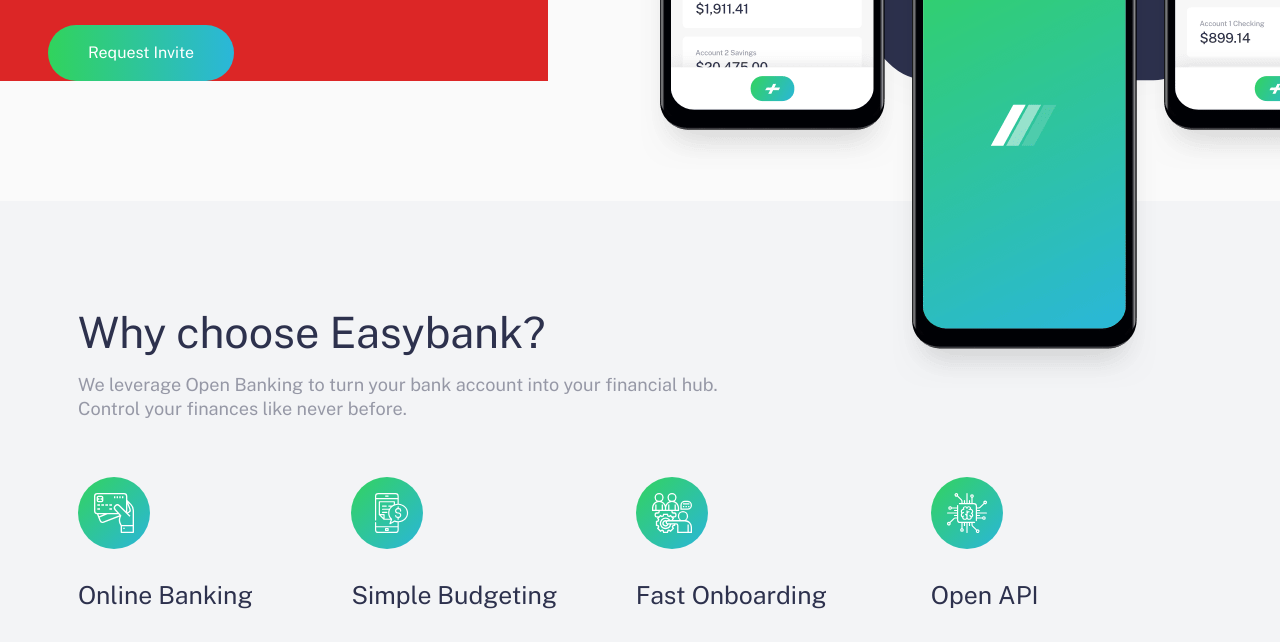
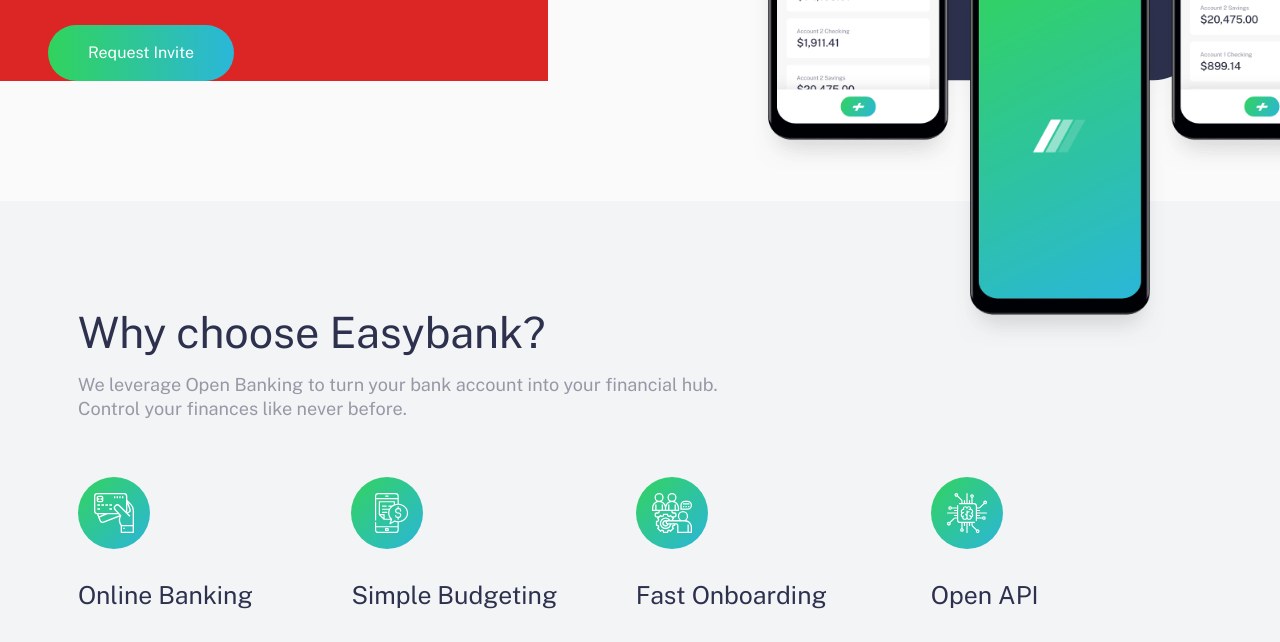
Before and after one commit to franklynxchill/easybank-landing-page, a website: page index.html in a window 1280 px wide. Shown: the part 423-1065 px from the top of the page. Drawn offline with Linux system fonts and the light colour scheme.

Commit message:
upated commit

```diff
--- a/index.html
+++ b/index.html
@@ -57,8 +57,8 @@
         <!-- image bg -->
         <div class="bg-introMobile bg-no-repeat bg-cover h-[26rem] md:bg-introDesktop md:bg-cover md:w-[47rem] md:h-[32rem] md:bg-[right_-10rem]">
           <!-- image -->
-          <div class="absolute top-[-2.5rem] md:top-[-8rem] md:right-[-8rem]">
-            <img src="/assets/images/image-mockups.png" alt="">
+          <div class="absolute top-[-2.5rem] md:top-[1.139rem] md:right-[-15rem]">
+            <img src="/assets/images/image-mockups.png" alt="image mockup" class="sm:w-[80%]">
           </div>
         </div>
 
```
Also changed, not shown: dist/style.css.
